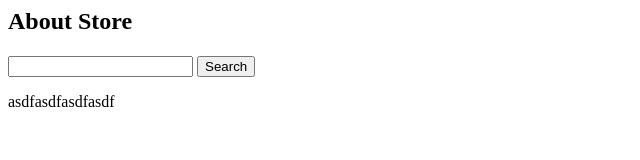
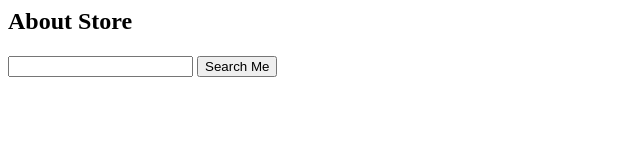
Before and after one commit to yycholla/google-homepage, a plain HTML site: page index.html in a window 1280 px wide. Shown: the whole page, without its empty margins (0-640 px from the left). Drawn offline with Linux system fonts and the light colour scheme.

Commit message:
Changed Search to Search Me

```diff
--- a/index.html
+++ b/index.html
@@ -7,10 +7,7 @@
     <h1></h1>
     <form>
       <input type="text" required>
-      <button type="submit" >Search</button>
+      <button type="submit" >Search Me</button>
     </form>
   </body>
 </html>
-<body>
-  <p>asdfasdfasdfasdf</p>
-</body>
```
